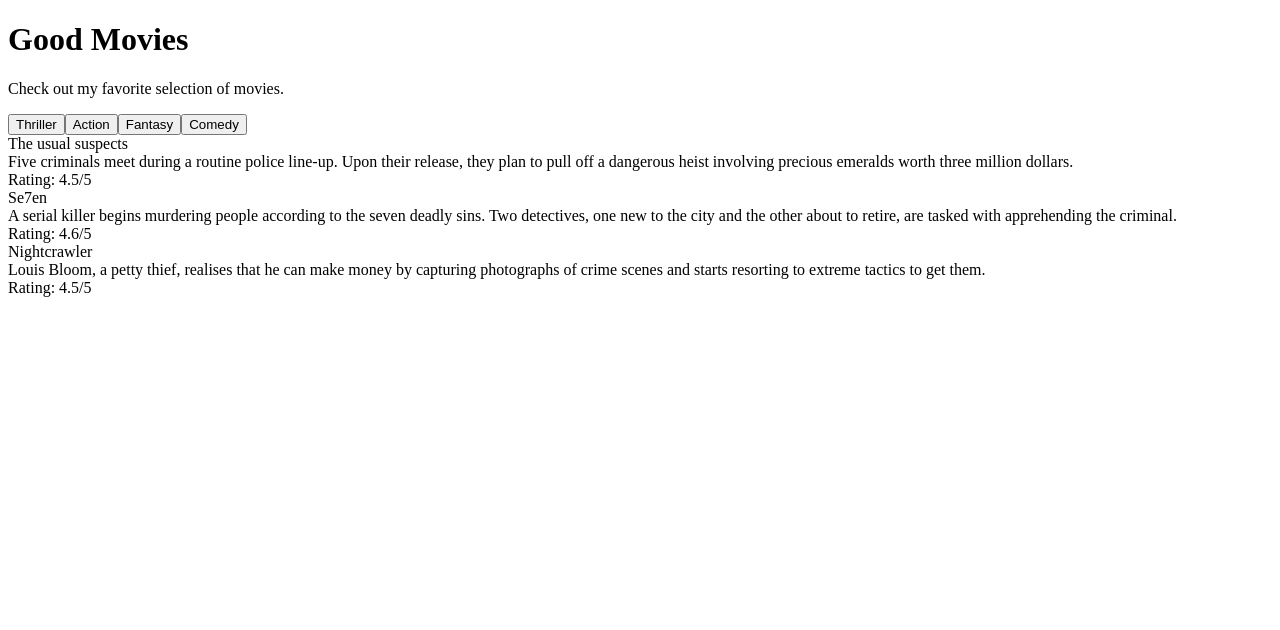
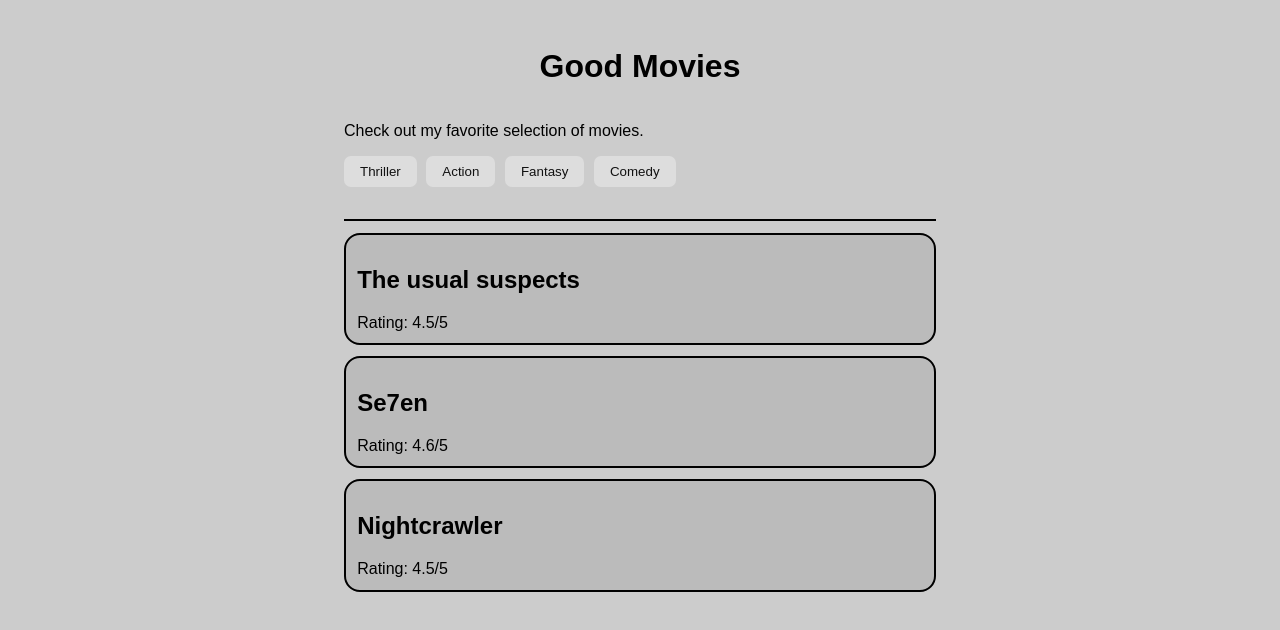
Before and after one commit to kart-c/movie-recommendation, a React (Create React App) app: page / in a window 1280 px wide. Both pictures are taken after a click on the button "Thriller". Shown: the top 630 px of the page. Built offline with nearby package versions, Linux system fonts and the light colour scheme.

Commit message:
style added style to the page

```diff
--- a/src/App.js
+++ b/src/App.js
@@ -5,108 +5,100 @@ const moviesList = {
   thriller: [
     {
       movieName: "The usual suspects",
-      description:
-        "Five criminals meet during a routine police line-up. Upon their release, they plan to pull off a dangerous heist involving precious emeralds worth three million dollars.",
       rating: 4.5
     },
     {
       movieName: "Se7en",
-      description:
-        "A serial killer begins murdering people according to the seven deadly sins. Two detectives, one new to the city and the other about to retire, are tasked with apprehending the criminal.",
       rating: 4.6
     },
     {
       movieName: "Nightcrawler",
-      description:
-        "Louis Bloom, a petty thief, realises that he can make money by capturing photographs of crime scenes and starts resorting to extreme tactics to get them.",
       rating: 4.5
     }
   ],
   action: [
     {
       movieName: "Taken",
-      description:
-        "An ex-Secret Service agent's teenage daughter is abducted by human traffickers while on a trip to Paris. With almost no information on her whereabouts, he travels to Paris to find and save her.",
       rating: 4.4
     },
     {
       movieName: "John Wick",
-      description:
-        "The story focuses on John Wick (Reeves) searching for the men who broke into his home, stole his vintage car and killed his puppy, which was a last gift to him from his recently deceased wife.",
       rating: 4.6
     },
     {
       movieName: "The Dark Knight",
-      description:
-        "After Gordon, Dent and Batman begin an assault on Gotham's organised crime, the mobs hire the Joker, a psychopathic criminal mastermind who offers to kill Batman and bring the city to its knees.",
       rating: 4.8
     }
   ],
   fantasy: [
     {
-      movieName: "The Lord of the Rings",
-      description:
-        "The Lord of the Rings is a series of three epic fantasy adventure films directed by Peter Jackson, based on the novel written by J. R. R. Tolkien. The films are subtitled The Fellowship of the Ring, The Two Towers, and The Return of the King.",
+      movieName: "The Lord of the Rings Trilogy",
       rating: 5
     },
     {
       movieName: "Pan’s Labyrinth",
-      description:
-        "Ofelia moves with her mother to her stepfather's house. At night, a fairy leads her to a faun who informs her that she is a princess and she needs to participate in three tasks to prove her royalty.",
       rating: 4.7
     },
     {
       movieName: "Hugo",
-      description:
-        "Hugo is a young orphan who loves pottering around with the station clocks and whose most treasured possession is his late father's automaton. His mission is to find a key that will get it working.",
       rating: 4.5
     }
   ],
   comedy: [
     {
       movieName: "Hunt for the Wilderpeople",
-      description:
-        "A boy and his foster father become the subjects of a manhunt after they get stranded in the New Zealand wilderness.",
       rating: 4.7
     },
     {
       movieName: "Groundhog Day",
-      description:
-        "Phil, a self-centred weatherman, goes to the town of Punxsutawney for an assignment. He is later shocked when he wakes up the next morning and realises that he is reliving the same day over and over.",
       rating: 4.5
     },
     {
       movieName: "Rush Hour",
-      description:
-        "When a Chinese consul's young daughter is kidnapped, Hong Kong Detective Lee must team up with Carter, a loud-mouthed LA detective. Distinctive work styles and cultural differences pose hiccups.",
       rating: 4.6
     }
   ]
 };
 
 export default function App() {
-  const [movieGenre, setMovieGenre] = useState([]);
-  const onClickHandler = (e) => {
+  const firstGenre = Object.values(moviesList)[0];
+
+  const [movieGenre, setMovieGenre] = useState([
+    firstGenre.map((movies) => {
+      return (
+        <div key={movies.movieName} className="card">
+          <h2>{movies.movieName}</h2>
+          <div>Rating: {movies.rating}/5</div>
+        </div>
+      );
+    })
+  ]);
+
+  const movieGenreClickHandler = (e) => {
     const selectedMoviesList = moviesList[e.target.innerText.toLowerCase()];
-    const set = selectedMoviesList.map((selectedMovie) => {
+    const card = selectedMoviesList.map((selectedMovie) => {
       return (
-        <div>
-          <div>{selectedMovie.movieName}</div>
-          <div>{selectedMovie.description}</div>
+        <div key={selectedMovie.movieName} className="card">
+          <h2>{selectedMovie.movieName}</h2>
           <div>Rating: {selectedMovie.rating}/5</div>
         </div>
       );
     });
-    return setMovieGenre(set);
+    return setMovieGenre(card);
   };
   return (
     <div>
-      <h1>Good Movies</h1>
+      <h1>
+        <i className="video icon"></i>
+        Good Movies
+      </h1>
       <p>Check out my favorite selection of movies.</p>
-      <button onClick={onClickHandler}>Thriller</button>
-      <button onClick={onClickHandler}>Action</button>
-      <button onClick={onClickHandler}>Fantasy</button>
-      <button onClick={onClickHandler}>Comedy</button>
+      <div className="buttons">
+        <button onClick={movieGenreClickHandler}>Thriller</button>
+        <button onClick={movieGenreClickHandler}>Action</button>
+        <button onClick={movieGenreClickHandler}>Fantasy</button>
+        <button onClick={movieGenreClickHandler}>Comedy</button>
+      </div>
       <div>{movieGenre}</div>
     </div>
   );
--- a/src/styles.css
+++ b/src/styles.css
@@ -1,4 +1,59 @@
-.App {
-  font-family: sans-serif;
+@import url("https://fonts.googleapis.com/css2?family=Open+Sans&display=swap");
+
+body {
+  font-family: "Open-sans", sans-serif;
+  background: #ccc;
+  box-sizing: border-box;
+}
+
+#root {
+  max-width: 37rem;
+  margin: 2rem auto;
+}
+
+h1 {
   text-align: center;
+  padding: 1rem;
 }
+
+.buttons {
+  border-bottom: 2px solid;
+  padding-bottom: 2rem;
+}
+
+button {
+  padding: 0.5rem 1rem;
+  cursor: pointer;
+  margin: 0 0.6rem 0 0;
+  background-color: #ddd;
+  color: #111;
+  border: 0;
+  border-radius: 7px;
+  transition: background-color 0.2s, color 0.2s;
+}
+
+button:hover {
+  color: #fff;
+  background-color: #999;
+  transition: background-color 0.02s, color 0.02s;
+}
+
+button:active {
+  color: #111;
+  background-color: #ddd;
+}
+
+.card {
+  background-color: #bbb;
+  border: 2px solid;
+  border-radius: 1rem;
+  margin-top: 0.7rem;
+  padding: 0.7rem;
+  position: relative;
+}
+
+.card button {
+  position: absolute;
+  top: 0.6rem;
+  right: 0.6rem;
+}
```
Also changed, not shown: src/Button.js (deleted, +0 -12 lines).
